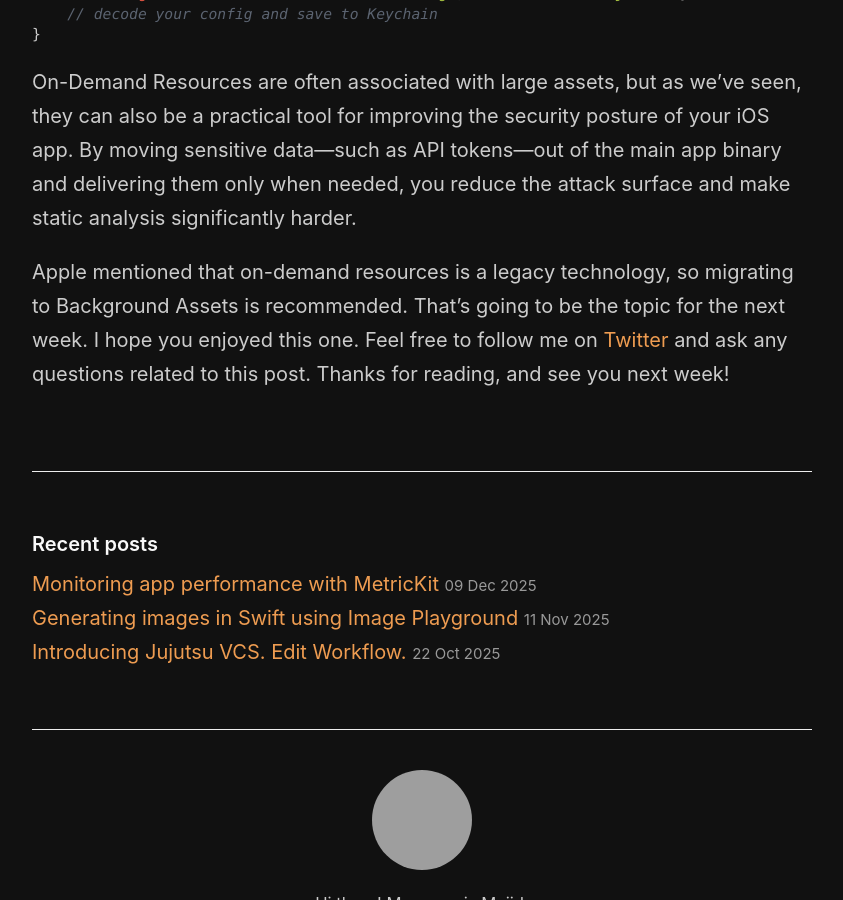
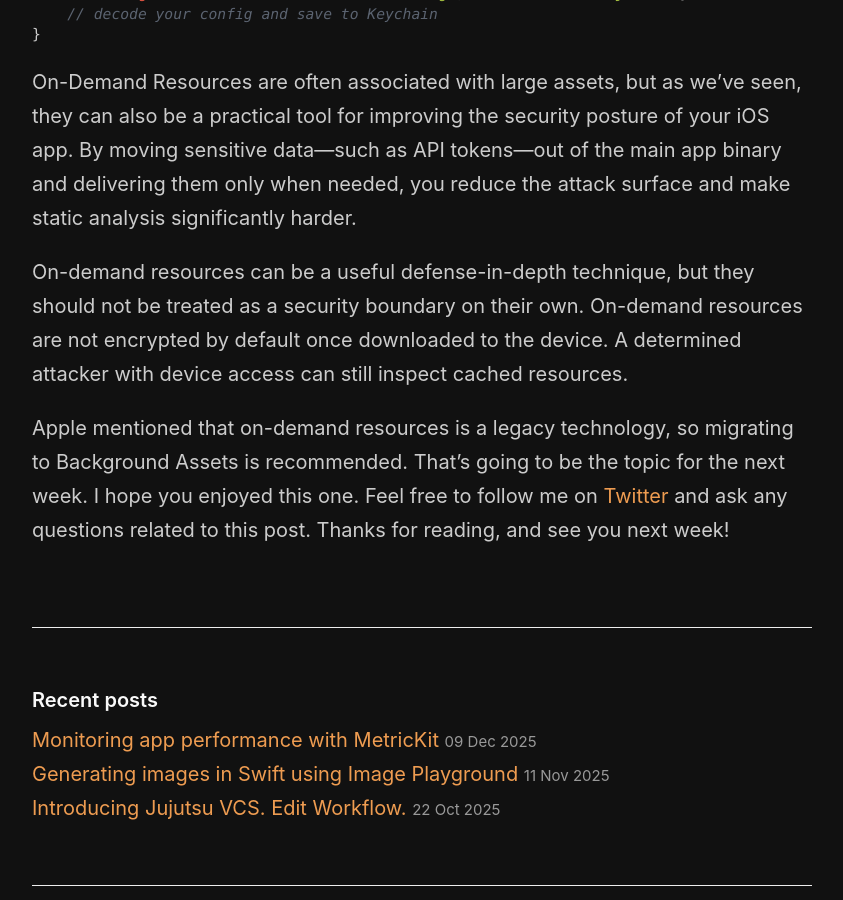
Before and after one commit to mecid/mecid.github.io, a Jekyll site: the page built from _posts/2026-02-03-on-demand-resources-in-ios-app.md, in a window 1280 px wide and 900 px high, scrolled down 2127 px, cut to the strip 0-900 px from the top of the window. Shown: the whole strip, without its empty margins (218-1061 px from the left). Built offline with Jekyll 4.4.1, drawn with Linux system fonts in a browser that asks for light colours; grey boxes are pictures that could not be loaded.

Commit message:
odr safety section added

```diff
--- a/_posts/2026-02-03-on-demand-resources-in-ios-app.md
+++ b/_posts/2026-02-03-on-demand-resources-in-ios-app.md
@@ -57,4 +57,6 @@ if let config = bundle.url(forResource: "Config", withExtension: "json") {
 
 On-Demand Resources are often associated with large assets, but as we’ve seen, they can also be a practical tool for improving the security posture of your iOS app. By moving sensitive data—such as API tokens—out of the main app binary and delivering them only when needed, you reduce the attack surface and make static analysis significantly harder.
 
+On-demand resources can be a useful defense-in-depth technique, but they should not be treated as a security boundary on their own. On-demand resources are not encrypted by default once downloaded to the device. A determined attacker with device access can still inspect cached resources.
+
 Apple mentioned that on-demand resources is a legacy technology, so migrating to Background Assets is recommended. That's going to be the topic for the next week. I hope you enjoyed this one. Feel free to follow me on [Twitter](https://twitter.com/mecid) and ask any questions related to this post. Thanks for reading, and see you next week!
```
